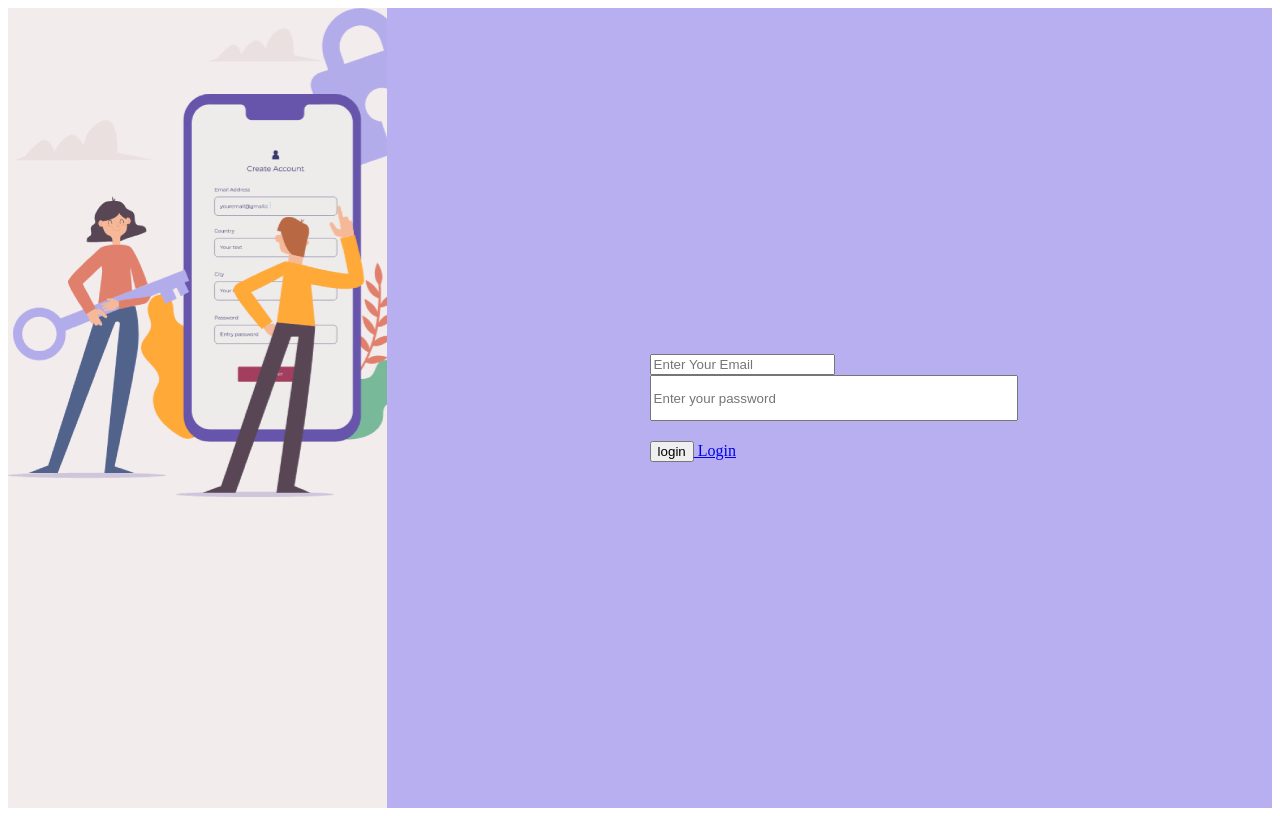
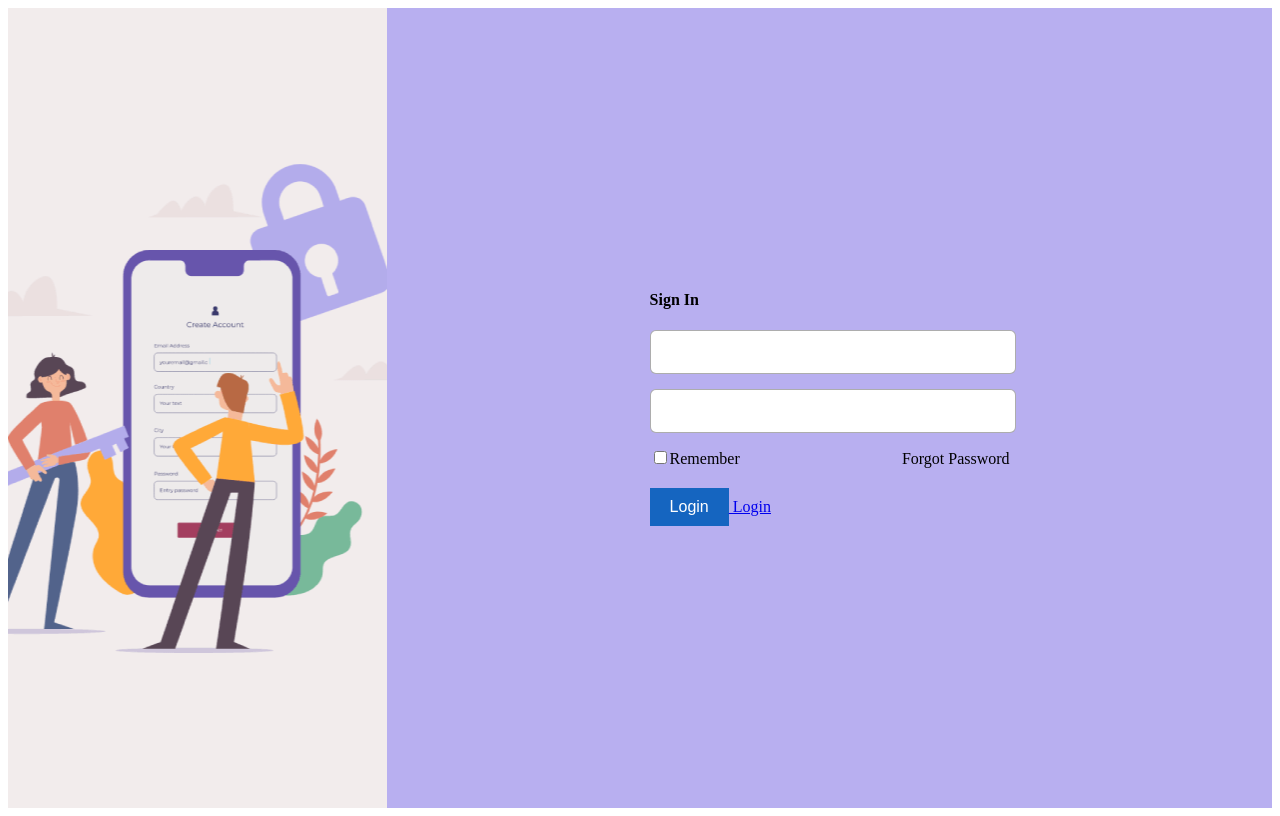
Before and after one commit to eesakky/padasalai, a React app: page / in a window 1280 px wide. Built offline with nearby package versions, Linux system fonts and the light colour scheme.

Commit message:
login page ui changes

```diff
--- a/index.js
+++ b/index.js
@@ -1,8 +1,14 @@
 import React from "react";
 import ReactDOM from "react-dom";
+import { BrowserRouter } from "react-router-dom";
 
-import FlowManager from "./src/FlowManager.js";
+import SiteManager from "./src/SiteManager.js";
 
-ReactDOM.render(<FlowManager />, document.getElementById("app"));
+ReactDOM.render(
+    <BrowserRouter>
+        <SiteManager />
+    </BrowserRouter>,
+    document.getElementById("app")
+);
 
 module.hot.accept();
--- a/src/FlowManager.js
+++ /dev/null
@@ -1,18 +0,0 @@
-import React from "react";
-import { Route, BrowserRouter as Router } from "react-router-dom";
-
-import Login from "./login/Login.js";
-import Header from "./header/Header.js";
-
-class FlowManager extends React.Component {
-    render() {
-        return (
-            <Router>
-                <Route path='/' component={Login} />
-                <Route path='/header' component={Header} />
-            </Router>
-        );
-    }
-}
-
-export default FlowManager;
--- /dev/null
+++ b/src/SiteManager.js
@@ -0,0 +1,18 @@
+import React from "react";
+import { Route, Switch } from "react-router-dom";
+
+import Login from "./login/Login.js";
+import Header from "./header/Header.js";
+
+class SiteManager extends React.Component {
+    render() {
+        return (
+            <Switch>
+                <Route exact path='/' component={Login} />
+                <Route path='/header' component={Header} />
+            </Switch>
+        );
+    }
+}
+
+export default SiteManager;
--- a/src/base/Email.js
+++ b/src/base/Email.js
@@ -6,8 +6,9 @@ class Email extends React.Component {
             <input
                 type='email'
                 name='email'
-                placeholder='Enter Your Email'
+                placeholder={this.props.placeHolder}
                 onChange={this.props.onChange}
+                className={this.props.className}
             />
         );
     }
--- a/src/controls/TextInput.js
+++ b/src/controls/TextInput.js
@@ -1,14 +1,12 @@
 import React from "react";
 import ReactDOM from "react-dom";
-
-import Style from "./TextInput.scss";
 
 class TextInput extends React.Component {
     render() {
         return (
             <input
                 type={this.props.type}
-                className='inputStyle'
+                className={this.props.className}
                 placeholder={this.props.placeholder}
                 onChange={this.props.onChange}
                 name={this.props.name}
--- a/src/controls/TextInput.scss
+++ /dev/null
@@ -1,5 +0,0 @@
-:global .inputStyle {
-    width: 100%;
-    height: 40px;
-    margin-bottom: 20px;
-}
--- a/src/header/Header.js
+++ b/src/header/Header.js
@@ -9,7 +9,7 @@ class Header extends React.Component {
             <header className={headerStyles.navBar}>
                 <div className={headerStyles.logoContainer}>
                     <a className={headerStyles.headerLogo} href=''>
-                        <img />
+                        <img src='../assets/logo.png' />
                     </a>
                     <span className={headerStyles.hamburgerIcon} />
                 </div>
--- a/src/header/SearchBar.js
+++ b/src/header/SearchBar.js
@@ -5,12 +5,14 @@ import TextInput from "../controls/TextInput";
 class Searchbar extends React.Component {
     render() {
         return (
-            <ul className={Styles.navBar}>
-                <li>
-                    <span className={Styles.iconSearch} />
-                    <TextInput type='text' />
-                </li>
-            </ul>
+            <div className={Styles.navBar}>
+                <span className={Styles.iconSearch} />
+                <TextInput
+                    type='text'
+                    className={Styles.inputSearch}
+                    placeholder='Find Something...'
+                />
+            </div>
         );
     }
 }
--- a/src/header/SearchBar.scss
+++ b/src/header/SearchBar.scss
@@ -1,10 +1,19 @@
 .navBar {
     width: 400px;
+    display: table;
 }
 .iconSearch {
-    background-image: url("../assets/loginImage.png");
-    width: 16px;
-    height: 16px;
-    display: inline-block;
+    background-image: url("../assets/iconSearch.png");
+    width: 30px;
+    height: 30px;
+    display: table-cell;
     background-repeat: no-repeat;
+    background-size: contain;
+    background-position: bottom;
 }
+
+.inputSearch {
+    border: none;
+    display: table-cell;
+    outline: none;
+}
--- a/src/login/Login.scss
+++ b/src/login/Login.scss
@@ -14,8 +14,10 @@
     background-image: url(../assets/loginImage.png);
     background-color: #f2ecec;
     background-repeat: no-repeat;
+    background-position: center center;
     width: 30%;
 }
+
 .loginContainer {
     background-color: #b8aff0;
     display: flex;
--- a/src/login/LoginWidget.js
+++ b/src/login/LoginWidget.js
@@ -28,23 +28,78 @@ class LoginWidget extends React.Component {
 
     render() {
         return (
-            <div className={Styles.gateway}>
-                <div className={Styles.loginForm}>
-                    <Email onChange={this.handleChange} />
+            <div className={Styles.loginForm}>
+                <h4>Sign In</h4>
+                {this.renderEmail()}
+                {this.renderPassword()}
+                {this.renderForgotPassword()}
+                {this.renderButton()}
+                <Link to='/header'> Login</Link>
+            </div>
+        );
+    }
+
+    renderEmail() {
+        return (
+            <div className={Styles.fieldGroup}>
+                <label className={Styles.label}>
+                    Your Email<span className='jss323'>&thinsp;*</span>
+                </label>
+                <div className={Styles.inputControl}>
+                    <Email
+                        onChange={this.handleChange}
+                        className={Styles.inputField}
+                    />
+                </div>
+            </div>
+        );
+    }
+
+    renderPassword() {
+        return (
+            <div className={Styles.fieldGroup}>
+                <label className={Styles.label}>
+                    Your Email<span className='jss323'>&thinsp;*</span>
+                </label>
+                <div className={Styles.inputControl}>
                     <TextInput
                         name='password'
                         type='password'
-                        placeholder='Enter your password'
                         onChange={this.handleChange}
+                        className={Styles.inputField}
                     />
-                    <button
-                        type='submit'
-                        onClick={this.handleSubmit.bind(this)}>
-                        login
-                    </button>
-                    <Link to='/header'> Login</Link>
                 </div>
             </div>
+        );
+    }
+
+    renderForgotPassword() {
+        return (
+            <div className={Styles.troubleInLogin}>
+                <label className={Styles.remember}>
+                    <TextInput
+                        className='jss380'
+                        name='checkbox'
+                        type='checkbox'
+                    />
+                    <span className='jss234'>Remember</span>
+                </label>
+                <a className={Styles.forgotPassword} tabindex='0' role='button'>
+                    <span className='jss271'>Forgot Password</span>
+                    <span className='jss98' />
+                </a>
+            </div>
+        );
+    }
+
+    renderButton() {
+        return (
+            <button
+                type='submit'
+                className={Styles.loginButton}
+                onClick={this.handleSubmit.bind(this)}>
+                Login
+            </button>
         );
     }
 }
--- a/src/login/LoginWidget.scss
+++ b/src/login/LoginWidget.scss
@@ -2,3 +2,50 @@
     width: 360px;
     margin: 0 auto;
 }
+
+.label {
+    top: 12px;
+    left: 10px;
+    position: absolute;
+}
+
+.inputControl {
+    position: relative;
+    transition: border 0.3s ease;
+    align-items: center;
+}
+.inputField {
+    width: 100%;
+    height: 40px;
+    border-radius: 6px;
+    border: 1px solid rgba(0, 0, 0, 0.32);
+}
+.fieldGroup {
+    position: relative;
+    margin-bottom: 15px;
+}
+
+.troubleInLogin {
+    display: table;
+    width: 100%;
+}
+
+.remember,
+.forgotPassword {
+    display: table-cell;
+}
+.remember {
+    text-align: left;
+}
+.forgotPassword {
+    text-align: right;
+}
+
+.loginButton {
+    background-color: #1565c0;
+    border: none;
+    color: #ffffff;
+    padding: 10px 20px;
+    font-size: 16px;
+    margin: 20px 0;
+}
--- a/webpack.config.js
+++ b/webpack.config.js
@@ -41,6 +41,7 @@ module.exports = {
     },
     devServer: {
         contentBase: "./dist",
-        hot: true
+        hot: true,
+        historyApiFallback: true
     }
 };
```
Also changed, not shown: src/assets/hamburger.png (added), src/assets/logo.png (added).
